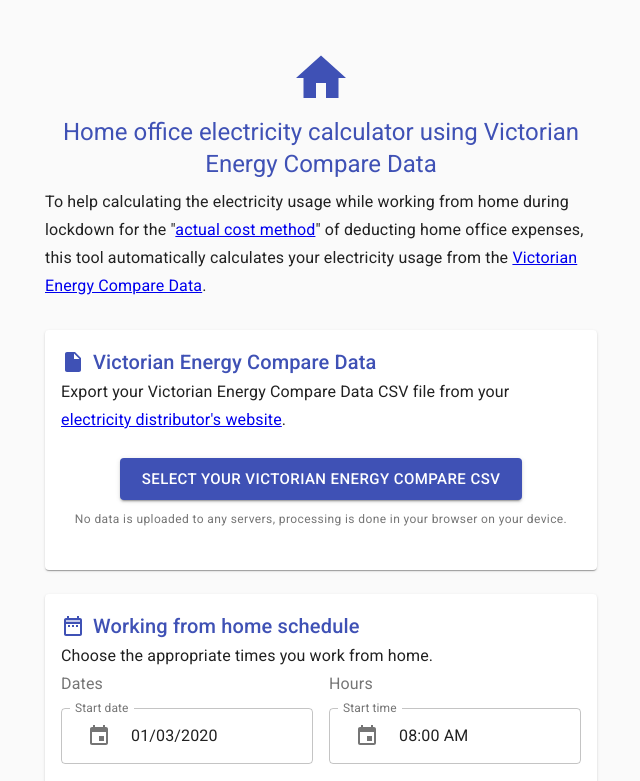
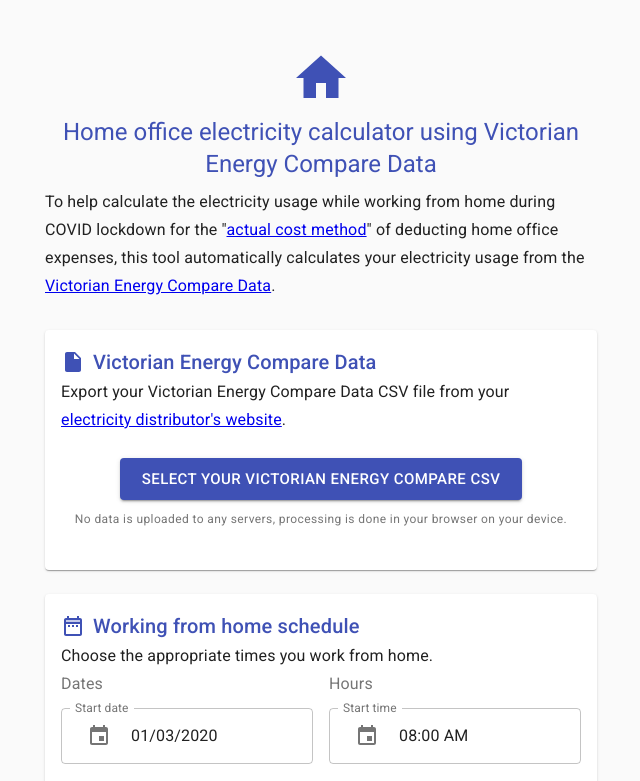
Before and after one commit to longzheng/ato-homeoffice-vec-electricity-calculator, a React (Create React App) app: page / in a window 1280 px wide. Shown: the top 781 px of the page, without its empty margins (319-959 px from the left). Built offline with nearby package versions, Linux system fonts and the light colour scheme.

Commit message:
Tweak text

```diff
--- a/src/components/Calculator.tsx
+++ b/src/components/Calculator.tsx
@@ -222,8 +222,8 @@
             Data
           </Typography>
           <Typography variant="subtitle1" gutterBottom>
-            To help calculating the electricity usage while working from home
-            during lockdown for the "
+            To help calculate the electricity usage while working from home
+            during COVID lockdown for the "
             <a
               href="https://www.ato.gov.au/individuals/income-and-deductions/deductions-you-can-claim/home-office-expenses/#Actualcostmethod"
               target="_blank"
@@ -294,9 +294,10 @@
                 {format(usageData[usageData.length - 1].date, "PPPP")}
               </Box>
             )}
-             {csvError && (
+            {csvError && (
               <Box className={classes.error}>
-                There was a problem processing the CSV. Please ensure this data is in the correct Victorian Energy Compare Data format.
+                There was a problem processing the CSV. Please ensure this data
+                is in the correct Victorian Energy Compare Data format.
               </Box>
             )}
           </Paper>
```
